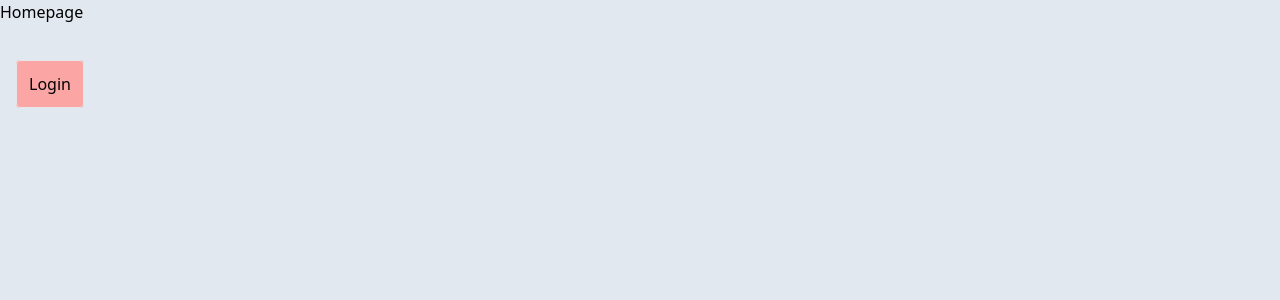
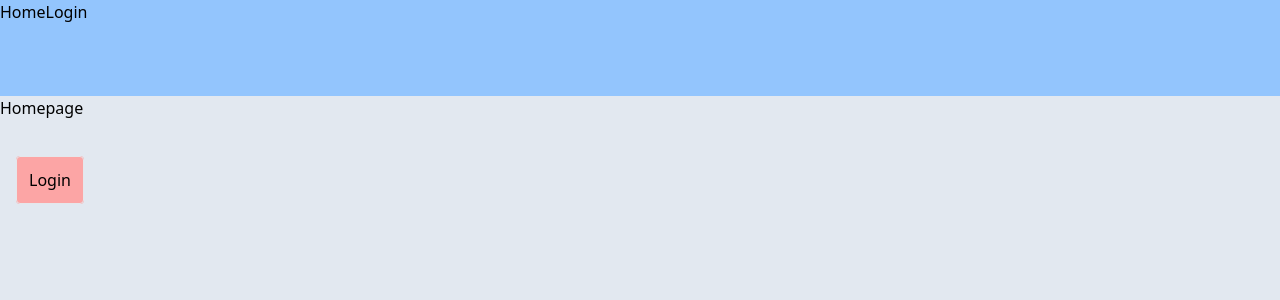
Before and after one commit to liam1703/revise-it, a Vue app in the folder frontend/: page / in a window 1280 px wide. Shown: the top 300 px of the page. Built offline with nearby package versions, Linux system fonts and the light colour scheme.

Commit message:
Seperate navbar

```diff
--- /dev/null
+++ b/frontend/src/components/navbar.vue
@@ -0,0 +1,9 @@
+<template>
+  <div class="w-full h-24 bg-blue-300 flex">
+    <router-link to="/"><p>Home</p></router-link>
+    <router-link to="/login"><p>Login</p></router-link>
+  </div>
+</template>
+
+<script setup>
+</script>
--- a/frontend/src/views/Home.vue
+++ b/frontend/src/views/Home.vue
@@ -1,9 +1,11 @@
 <template>
   <div class="bg-slate-200 h-screen w-screen">
+    <navbar />
     <h1 class="mb-12">Homepage</h1>
     <router-link to="/login" class="m-4 border border-solid p-3 rounded bg-red-300"><button>Login</button></router-link>
   </div>
 </template>
 
 <script setup>
+import navbar from '../components/navbar.vue';
 </script>
```
Also changed, not shown: 1 other file (tests, documents, lock files or other folders).
